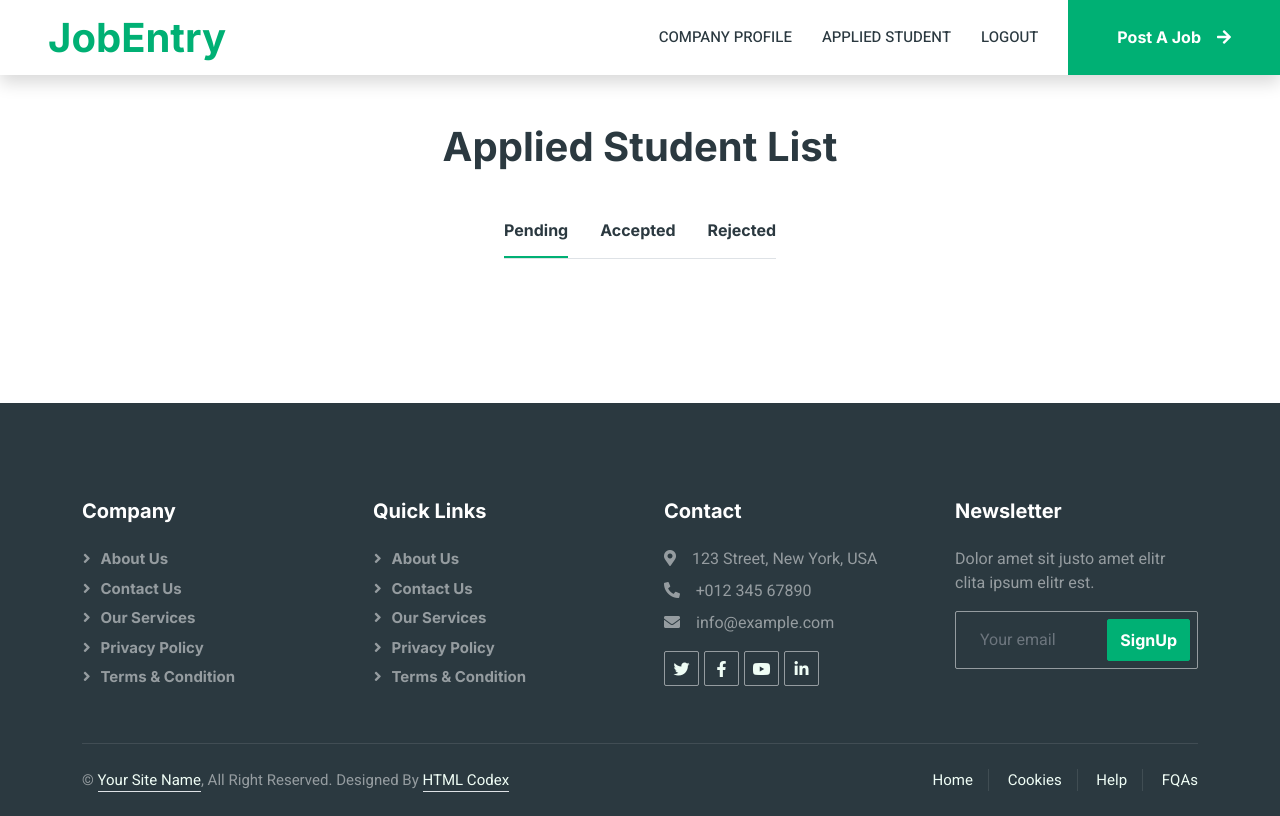
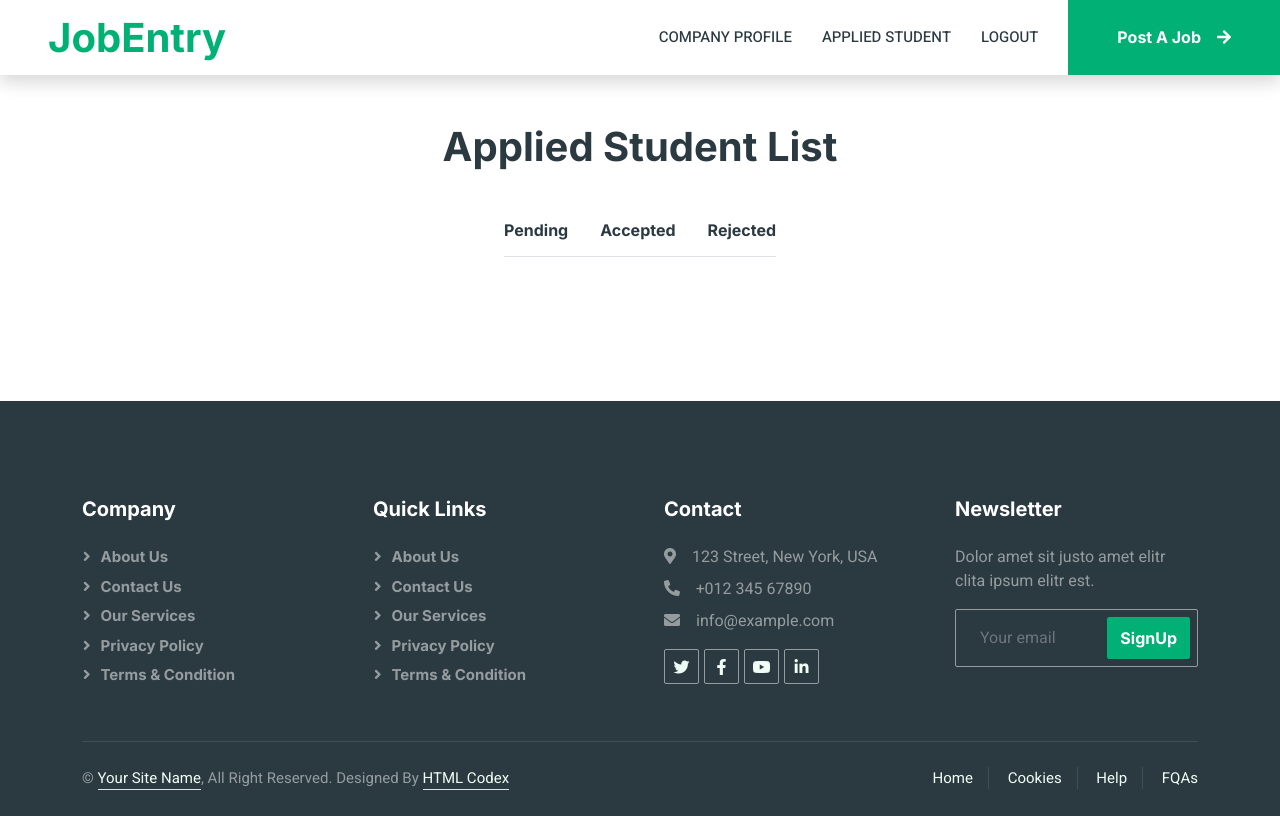
Before and after one commit to ckit0606/chunkit-live, a Flask app: page /appliedStudent/1 in a window 1280 px wide. After the commit the page ends 790 px from the top, so only its background shows below. Run offline with Flask 3, Linux system fonts and the light colour scheme; data that the repository does not hold is empty; some libraries are stand-ins or nearby versions.

Commit message:
style.css

```diff
--- a/static/css/style.css
+++ b/static/css/style.css
@@ -267,10 +267,6 @@
 }
 
 
-/*** Job Listing ***/
-.nav-pills .nav-item .active {
-    border-bottom: 2px solid var(--primary);
-}
 
 .job-item {
     border: 1px solid transparent;
```
